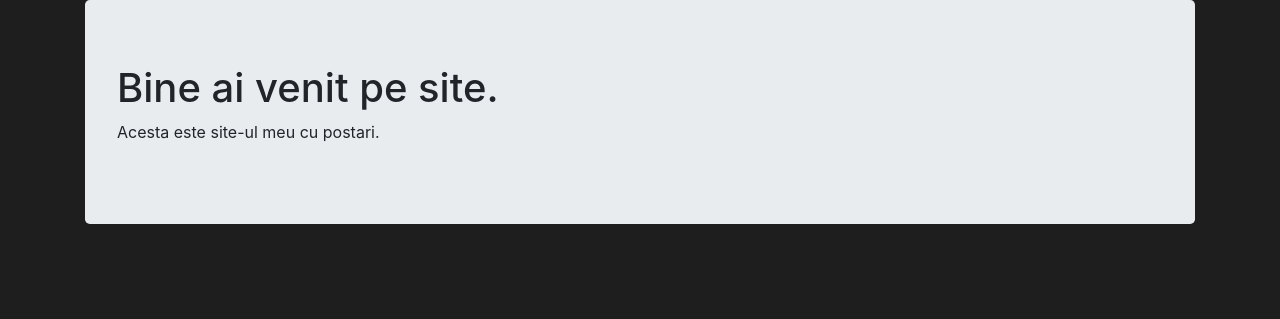
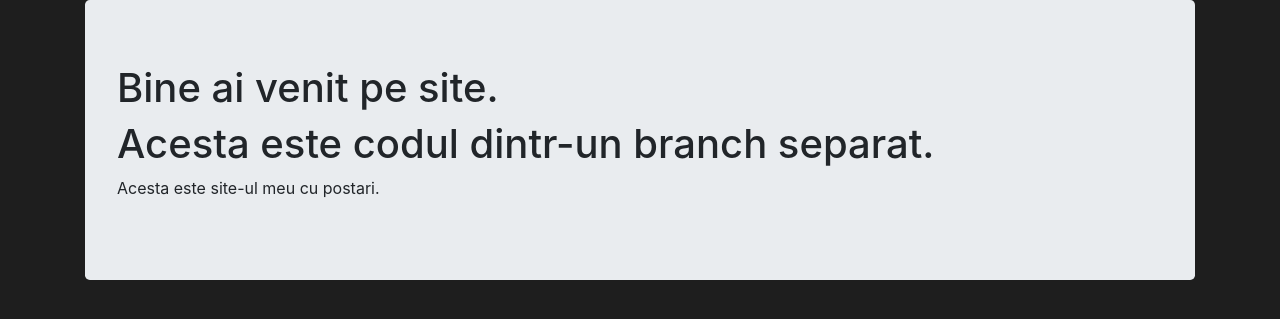
Before and after one commit to stefan-jieanu/final-template, a Django app: page / in a window 1280 px wide. Shown: the part 56-375 px from the top of the page. Run offline with Django 4.2, Linux system fonts and the light colour scheme; some libraries are stand-ins or nearby versions.

Commit message:
adaugat text pagina principala

```diff
--- a/posts/templates/home.html
+++ b/posts/templates/home.html
@@ -3,5 +3,6 @@
 
 {% block content %}
 <h1>Bine ai venit pe site.</h1>
+<h1>Acesta este codul dintr-un branch separat.</h1>
 <p>Acesta este site-ul meu cu postari.</p>
 {% endblock %}
```
